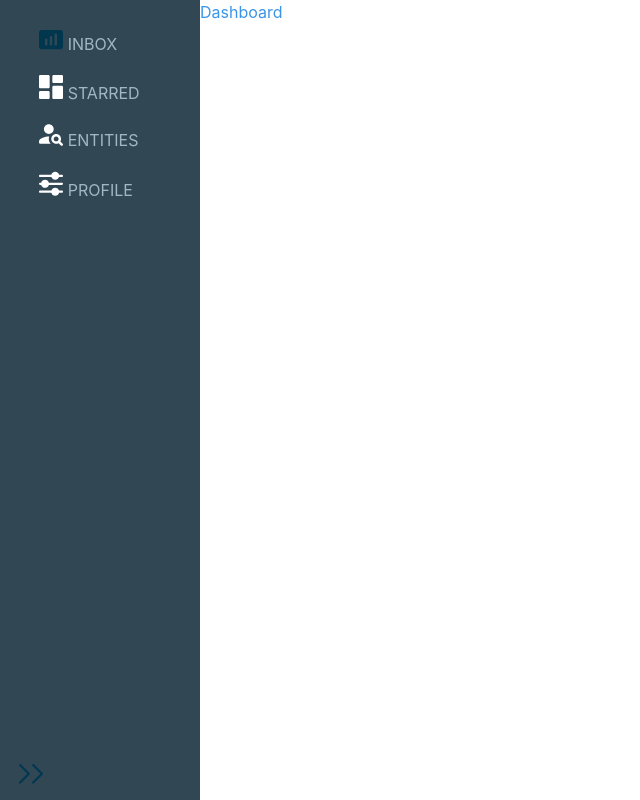
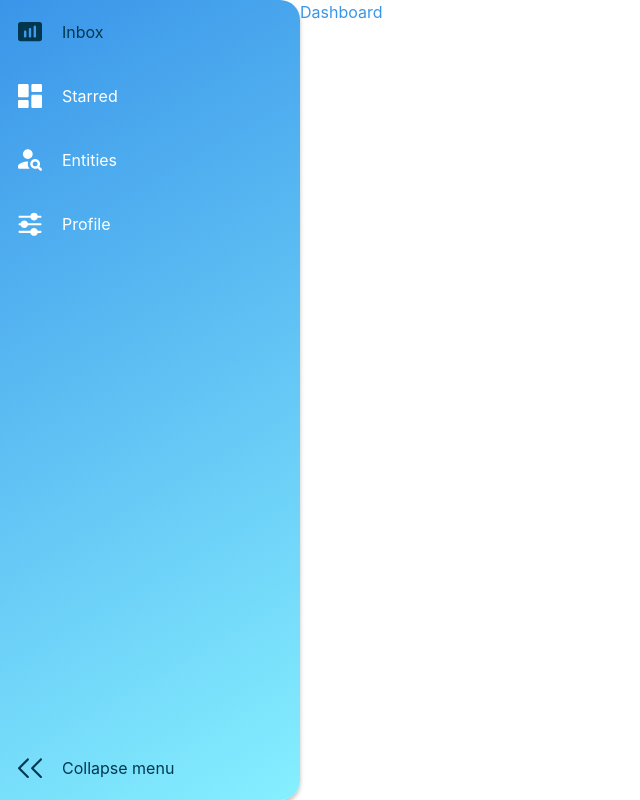
Before and after one commit to kubalobo/HackYeahFront, a Svelte app: page / in a window 1280 px wide. Both pictures are taken after a click on the button 30 px from the left and 777 px from the top of the page. Shown: the whole page, without its empty margins (0-640 px from the left). Built offline with nearby package versions, Linux system fonts and the light colour scheme.

Commit message:
add menu style

```diff
--- a/src/components/Menu.svelte
+++ b/src/components/Menu.svelte
@@ -34,19 +34,27 @@
           class:active={$route === "dashboard"}
         />
         {#if isExpanded}
-                    <span in:fade={fadeIn} out:fade={fadeOut}>Inbox</span>
+          <span
+            in:fade={fadeIn}
+            out:fade={fadeOut}
+            class:active={$route === "dashboard"}
+          >
+            Inbox
+          </span>
         {/if}
       </li>
     </button>
     <button on:click={() => ($route = "posts")}>
       <li>
-                <img
-                    src={postsIcon}
-                    alt="Posts"
+        <img src={postsIcon} alt="Posts" class:active={$route === "posts"} />
+        {#if isExpanded}
+          <span
+            in:fade={fadeIn}
+            out:fade={fadeOut}
             class:active={$route === "posts"}
-                />
-                {#if isExpanded}
-                    <span in:fade={fadeIn} out:fade={fadeOut}>Starred</span>
+          >
+            Starred
+          </span>
         {/if}
       </li>
     </button>
@@ -58,7 +66,13 @@
           class:active={$route === "entities"}
         />
         {#if isExpanded}
-                    <span in:fade={fadeIn} out:fade={fadeOut}>Entities</span>
+          <span
+            in:fade={fadeIn}
+            out:fade={fadeOut}
+            class:active={$route === "entities"}
+          >
+            Entities
+          </span>
         {/if}
       </li>
     </button>
@@ -70,38 +84,47 @@
           class:active={$route === "profile"}
         />
         {#if isExpanded}
-                    <span in:fade={fadeIn} out:fade={fadeOut}>Profile</span>
+          <span
+            in:fade={fadeIn}
+            out:fade={fadeOut}
+            class:active={$route === "profile"}
+          >
+            Profile
+          </span>
         {/if}
       </li>
     </button>
   </ul>
   <button on:click={() => (isExpanded = !isExpanded)}>
-        <img src={arrowsIcon} alt="Entities" />
-        <!-- {#if isExpanded}
-
-        {:else}
-
-        {/if} -->
+    <li>
+      <img src={arrowsIcon} alt="Entities" class:rotate={isExpanded} />
+      {#if isExpanded}
+        <span in:fade={fadeIn} out:fade={fadeOut} class:active={true}>
+          Collapse menu
+        </span>
+      {/if}
+    </li>
   </button>
 </nav>
 
-<style>
+<style lang="scss">
   nav {
     grid-area: nav;
     height: 100vh;
-        background-color: #324754;
-        color: #a2b7c4;
     transition: ease-out 200ms;
     width: 60px;
     overflow: hidden;
     display: flex;
     flex-direction: column;
     justify-content: space-between;
+    background: linear-gradient(150deg, $primary 0%, $lightBlue 100%);
+    box-shadow: 0px 3px 4px rgba(0, 0, 0, 0.25);
+    border-radius: 0px 20px 20px 0px;
   }
 
   .expanded {
     transition: ease-out 200ms;
-        width: 200px;
+    width: 300px;
   }
 
   .active {
@@ -109,14 +132,33 @@
       brightness(95%) contrast(104%);
   }
 
+  .rotate {
+    transform: rotate(-180deg);
+  }
+
   ul {
     list-style: none;
-        padding: 20px;
+    padding: 0;
     margin: 0;
   }
 
   li {
+    display: flex;
+    flex-direction: row;
+    column-gap: 20px;
     width: 200px;
+    height: 24px;
+  }
+
+  img {
+    width: 24px;
+    transition-property: transform;
+    transition-duration: 0.5s;
+  }
+  span {
+    text-transform: none;
+    color: #ffffff;
+    font-size: 16px;
   }
 
   button {
@@ -125,11 +167,7 @@
     color: #a2b7c4;
     text-transform: uppercase;
     text-align: left;
-
-        background: none;
-        color: inherit;
-        border: none;
-        /* padding: 0; */
+    padding: 20px 18px;
     font: inherit;
     cursor: pointer;
     outline: inherit;
```
Lines whose indentation alone changed are shown as unchanged.
